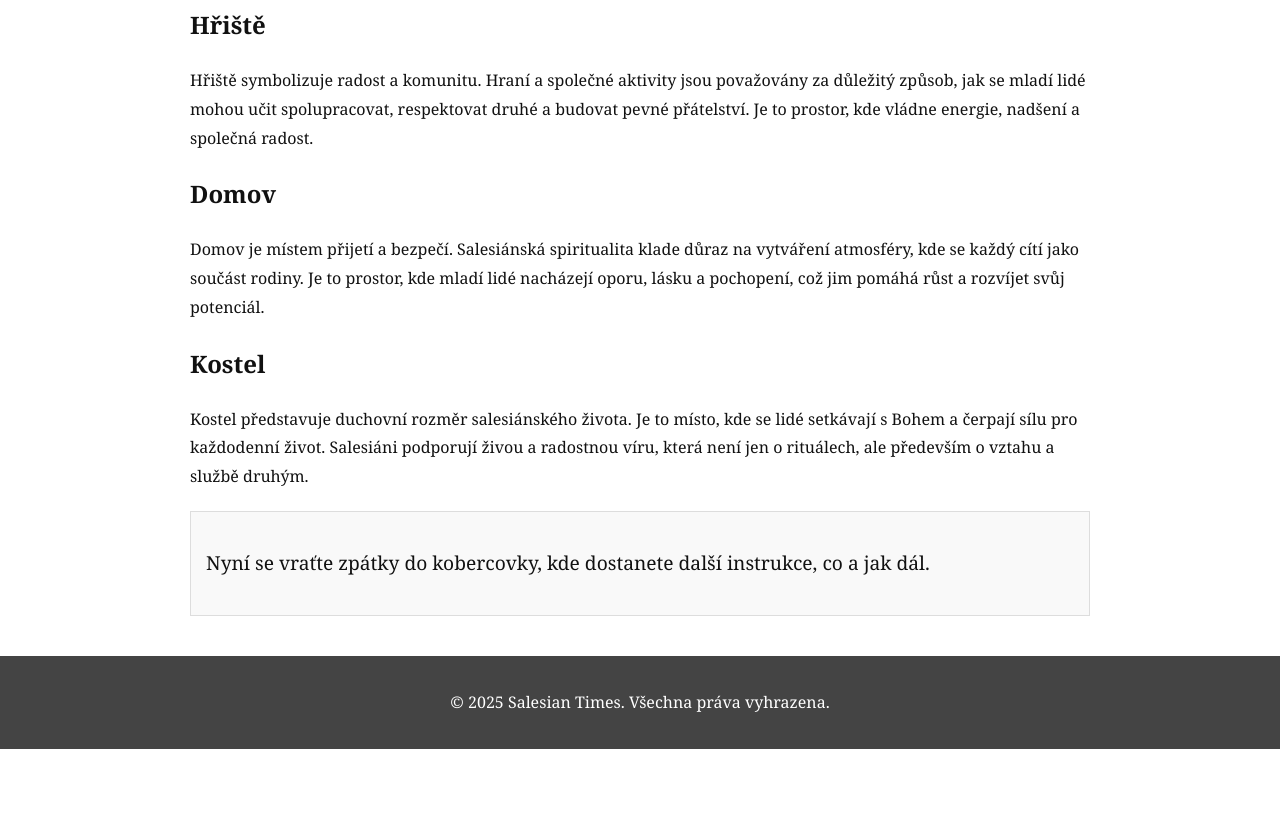
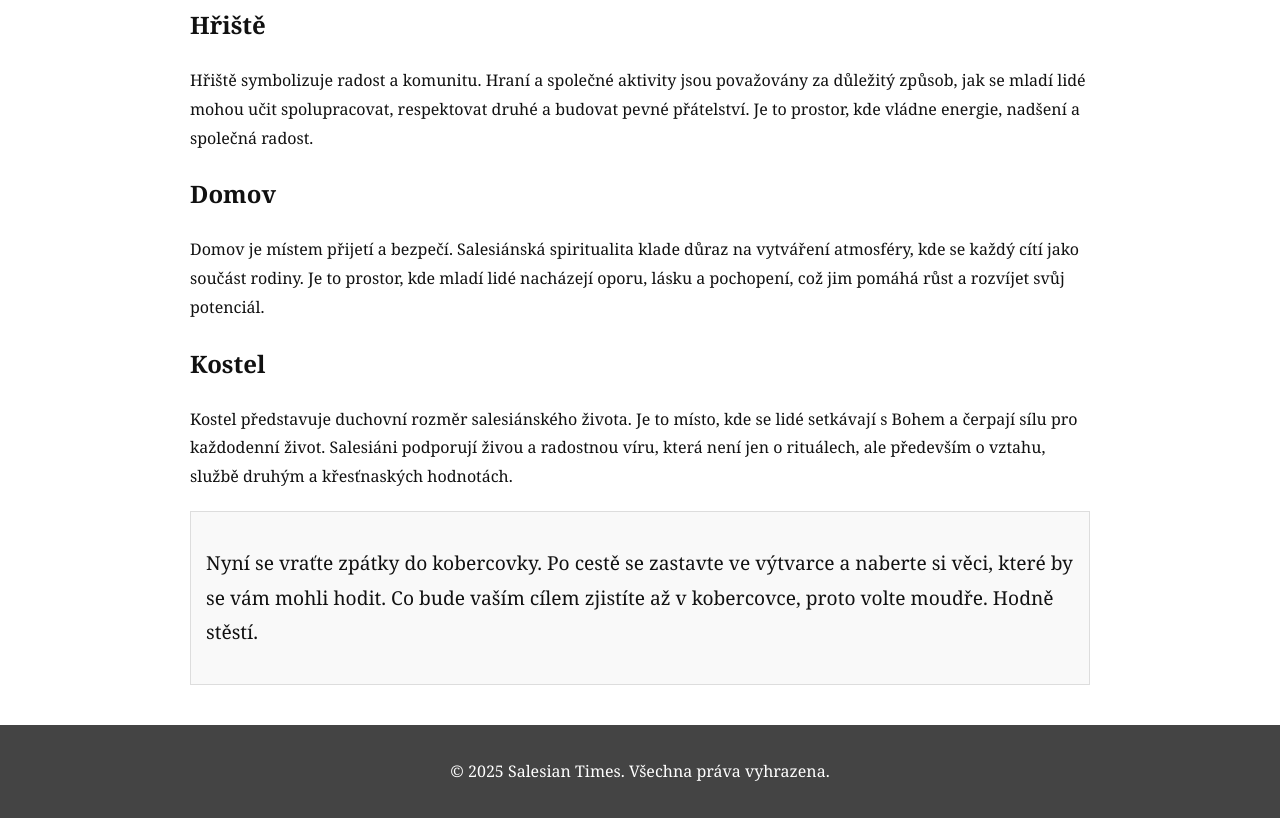
Before and after one commit to Salesiani-Pardubice/tajemstvi-salesianske-zdi, a plain HTML site: page supertoptopsecretpagewithinstruction123098.html in a window 1280 px wide. Shown: the part 536-1354 px from the top of the page. Before the commit the page ends 1285 px from the top, so only its background shows below. Drawn offline with Linux system fonts and the light colour scheme.

Commit message:
Update instruction

```diff
--- a/supertoptopsecretpagewithinstruction123098.html
+++ b/supertoptopsecretpagewithinstruction123098.html
@@ -163,14 +163,16 @@
           Kostel představuje duchovní rozměr salesiánského života. Je to místo,
           kde se lidé setkávají s Bohem a čerpají sílu pro každodenní život.
           Salesiáni podporují živou a radostnou víru, která není jen o
-          rituálech, ale především o vztahu a službě druhým.
+          rituálech, ale především o vztahu, službě druhým a křesťnaských
+          hodnotách.
         </p>
       </div>
 
       <div class="instruction">
         <p>
-          Nyní se vraťte zpátky do kobercovky, kde dostanete další instrukce, co
-          a jak dál.
+          Nyní se vraťte zpátky do kobercovky. Po cestě se zastavte ve výtvarce
+          a naberte si věci, které by se vám mohli hodit. Co bude vaším cílem
+          zjistíte až v kobercovce, proto volte moudře. Hodně stěstí.
         </p>
       </div>
     </div>
```
